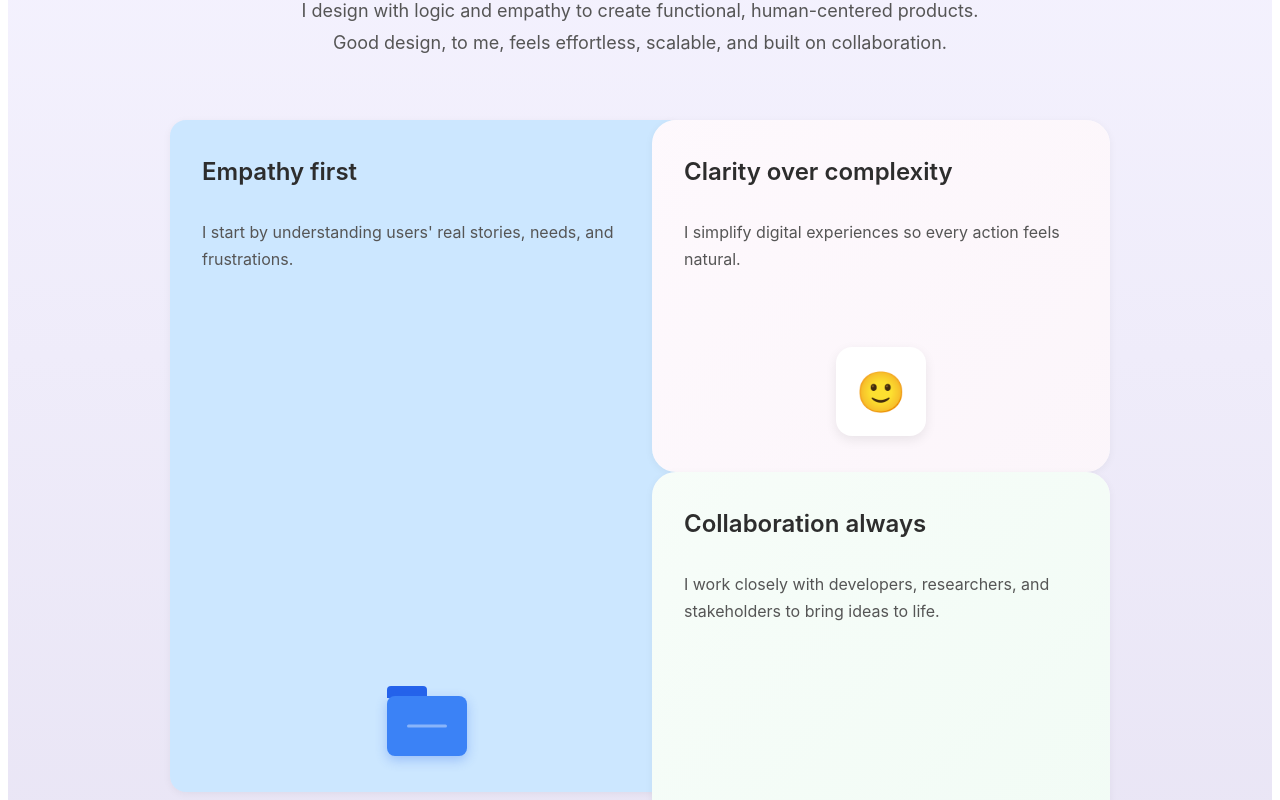
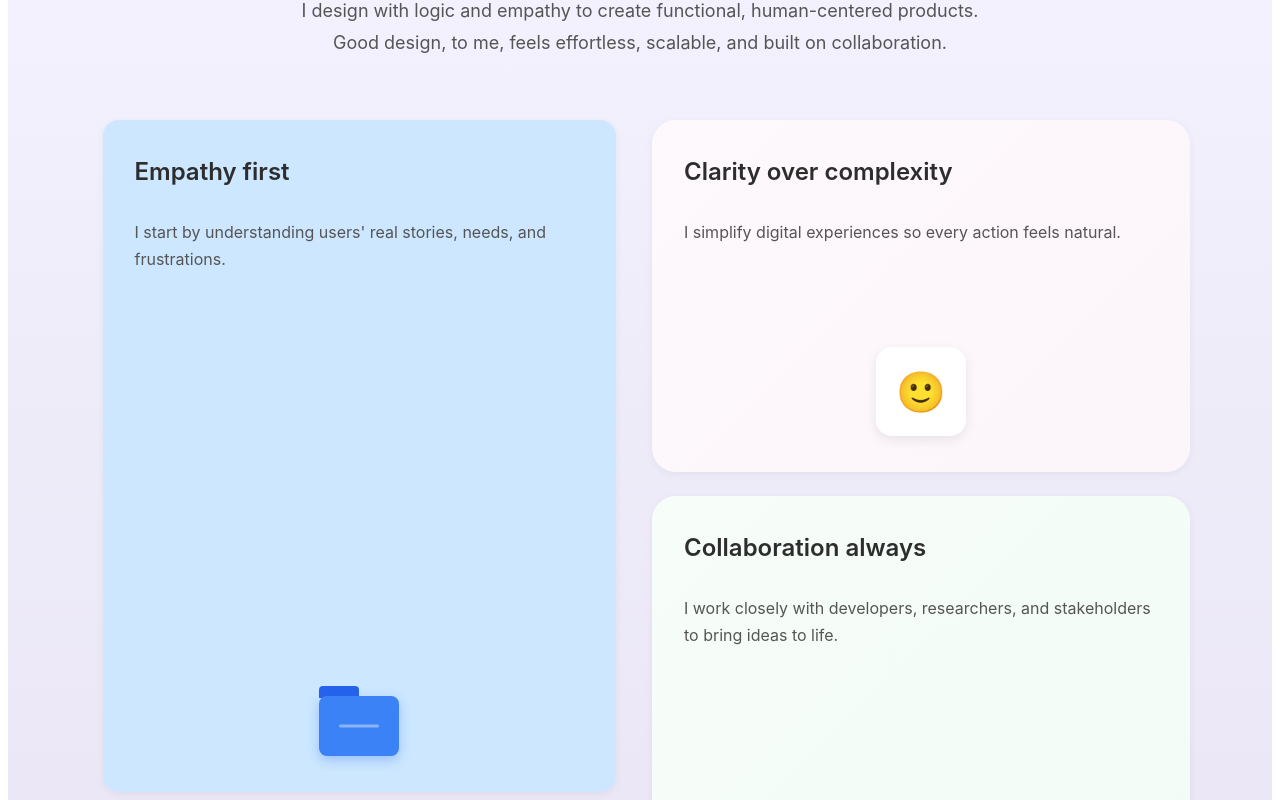
Before and after one commit to neducod/landing-page, a React (Vite) app in the folder landing-pagee/: page / in a window 1280 px wide. Shown: the part 1080-1880 px from the top of the page. Built offline with nearby package versions, Linux system fonts and the light colour scheme.

Commit message:
homepage again

```diff
--- a/landing-pagee/src/components/DesignPhiloso.jsx
+++ b/landing-pagee/src/components/DesignPhiloso.jsx
@@ -20,7 +20,49 @@ const DesignPhiloso = () => {
           </p>
         </header>
 
+
         <div className="principles-grid">
+  {/* Left column */}
+  <div className="left-column">
+    <article className="principle-cardd card-blue">
+      <h2 className="principle-title">Empathy first</h2>
+      <p className="principle-text">
+        I start by understanding users' real stories, needs,
+        and frustrations.
+      </p>
+      <div className="principle-icon">
+        <div className="folder-icon">
+          <div className="folder-tab"></div>
+          <div className="folder-body"></div>
+        </div>
+      </div>
+    </article>
+  </div>
+
+  {/* Right column */}
+  <div className="right-column">
+    <article className="principle-card card-pink">
+      <h2 className="principle-title">Clarity over complexity</h2>
+      <p className="principle-text">
+        I simplify digital experiences so every action feels natural.
+      </p>
+      <div className="principle-icon">
+        <div className="smile-icon">🙂</div>
+      </div>
+    </article>
+
+    <article className="principle-card card-green">
+      <h2 className="principle-title">Collaboration always</h2>
+      <p className="principle-text">
+        I work closely with developers, researchers, and stakeholders
+        to bring ideas to life.
+      </p>
+    </article>
+  </div>
+</div>
+
+
+     {/*    <div className="principles-grid">
             <div>
             <article className="principle-cardd card-bluue">
             <h2 className="principle-title">Empathy first</h2>
@@ -56,7 +98,7 @@ const DesignPhiloso = () => {
             </p>
           </article>
             </div>
-        </div>
+        </div> */}
       </div>
     );
   };
--- a/landing-pagee/src/styles/designphiloso.css
+++ b/landing-pagee/src/styles/designphiloso.css
@@ -54,7 +54,7 @@
 
   /* Principles Grid */
   .principles-grid {
-    max-width: 1100px;
+ /*    max-width: 1100px;
     margin: 0 auto;
     display: grid;
     grid-template-columns: repeat(auto-fit, minmax(300px, 1fr));
@@ -65,8 +65,26 @@
     width: 58.75rem;
 height: 42.5rem;
 flex-shrink: 0;
+ */
+
+display: grid;
+grid-template-columns: 1fr 1fr; /* two columns: left and right */
+gap: 24px;
+max-width: 1100px;
+margin: 0 auto;
+padding: 0 20px;
+  }
+  .left-column {
+    display: flex;
+    justify-content: center; /* center the card horizontally */
   }
 
+  /* Right column stacks the two cards */
+  .right-column {
+    display: flex;
+    flex-direction: column;
+    gap: 24px; /* spacing between stacked cards */
+  }
   /* Principle Cards */
   .principle-card {
     background: white;
```
